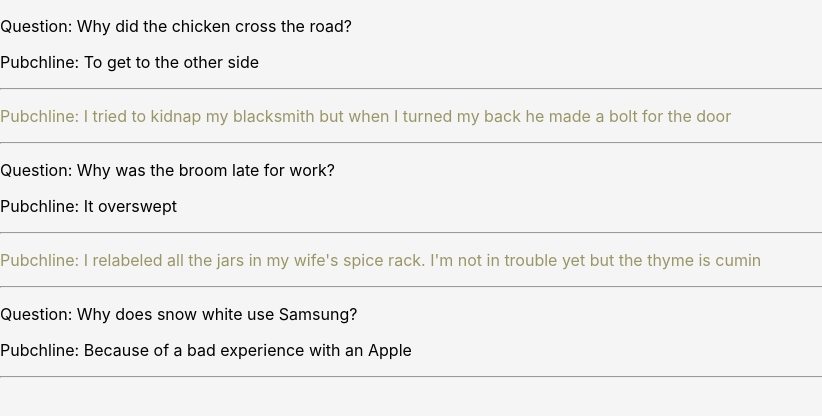
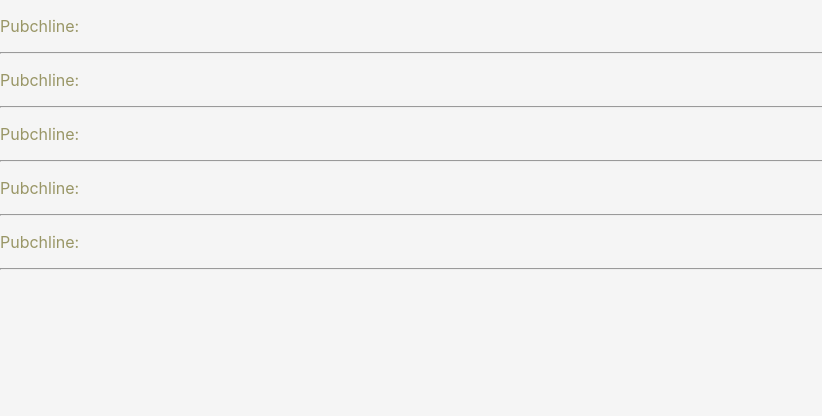
Before and after one commit to jepl-towquest/todo-app, a React (Create React App) app: page / in a window 1280 px wide. Shown: the top 416 px of the page, without its empty margins (0-822 px from the left). Built offline with nearby package versions, Linux system fonts and the light colour scheme.

Commit message:
Tidy up props

```diff
--- a/src/components/Joke.js
+++ b/src/components/Joke.js
@@ -3,8 +3,8 @@ import React from 'react'
 function Joke(props) {
   return (
     <div>
-      <p style={{display: props.joke.question ? "block" : "none"}}>Question: {props.joke.question}</p>
-      <p style={{color: !props.joke.question && '#999666'}}>Pubchline: {props.joke.punchline}</p>
+      <p style={{display: props.question ? "block" : "none"}}>Question: {props.question}</p>
+      <p style={{color: !props.question && '#999666'}}>Pubchline: {props.punchline}</p>
       <hr />
     </div>
   )
```
